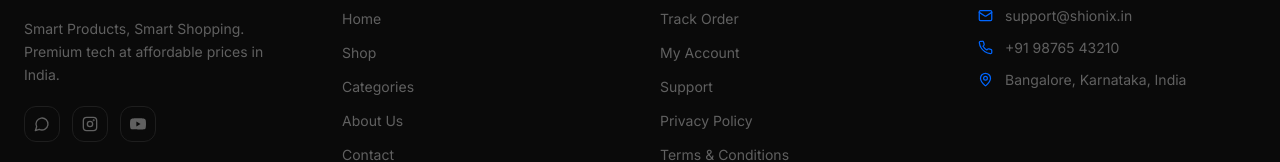
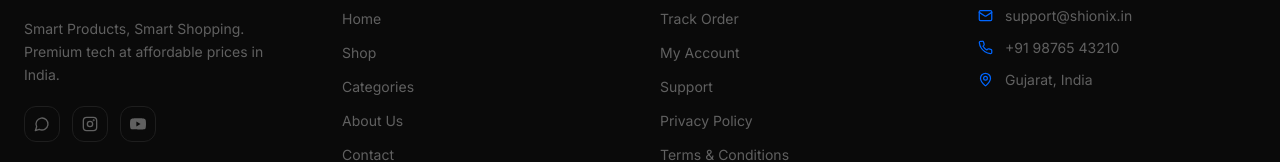
Before and after one commit to anishmansuri0208-lab/shionix-react, a React (Vite) app: page / in a window 1280 px wide. Shown: the part 3922-4084 px from the top of the page. Built offline with nearby package versions, Linux system fonts and the light colour scheme; no server answers; the database is empty.

Commit message:
Update Footer.jsx

```diff
--- a/src/components/layout/Footer.jsx
+++ b/src/components/layout/Footer.jsx
@@ -70,7 +70,7 @@ export default function Footer({ settings = {} }) {
               </li>
               <li className="flex items-start gap-3">
                 <MapPin size={15} className="text-brand-500 mt-0.5 flex-shrink-0"/>
-                <span className="text-sm text-[var(--text3)]">{settings.address || 'Bangalore, Karnataka, India'}</span>
+                <span className="text-sm text-[var(--text3)]">{settings.address || 'Gujarat, India'}</span>
               </li>
             </ul>
           </div>
```
